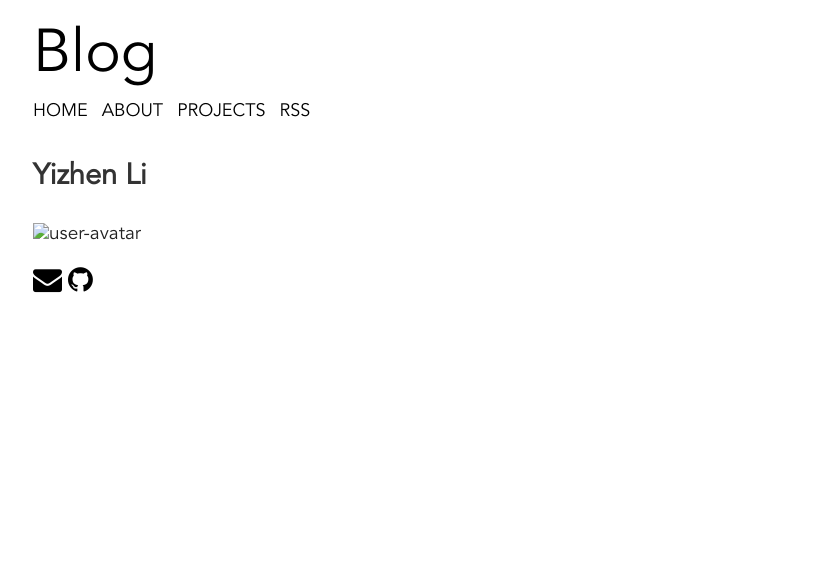
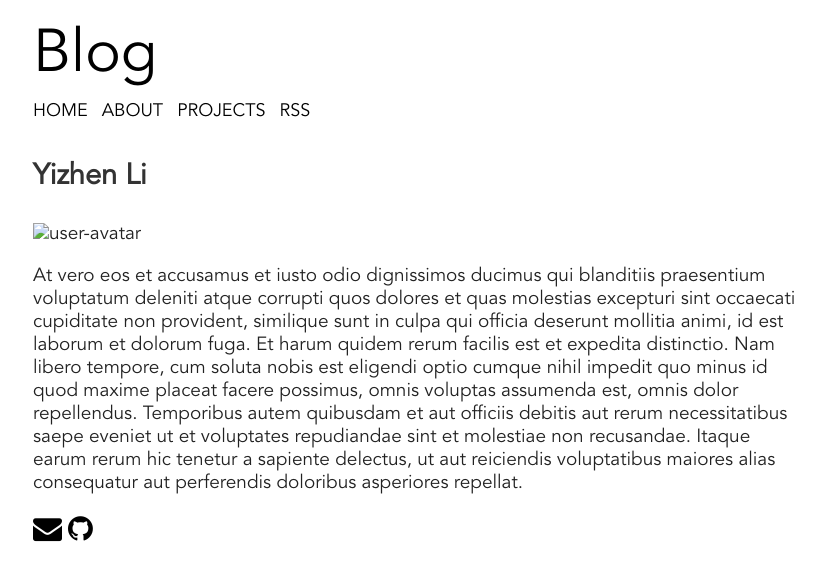
Before and after one commit to alexandrali3/alexandrali3.github.io, a Jekyll site: the page built from about.md, in a window 1280 px wide. Shown: the top 581 px of the page, without its empty margins (223-1048 px from the left). Built offline with Jekyll 4.4.1, drawn with Linux system fonts in a browser that asks for light colours.

Commit message:
Modify template

```diff
--- a/_config.yml
+++ b/_config.yml
@@ -1,6 +1,8 @@
 name: Blog
 description: >
     Yizhen Li's Blog
+about: >
+    At vero eos et accusamus et iusto odio dignissimos ducimus qui blanditiis praesentium voluptatum deleniti atque corrupti quos dolores et quas molestias excepturi sint occaecati cupiditate non provident, similique sunt in culpa qui officia deserunt mollitia animi, id est laborum et dolorum fuga. Et harum quidem rerum facilis est et expedita distinctio. Nam libero tempore, cum soluta nobis est eligendi optio cumque nihil impedit quo minus id quod maxime placeat facere possimus, omnis voluptas assumenda est, omnis dolor repellendus. Temporibus autem quibusdam et aut officiis debitis aut rerum necessitatibus saepe eveniet ut et voluptates repudiandae sint et molestiae non recusandae. Itaque earum rerum hic tenetur a sapiente delectus, ut aut reiciendis voluptatibus maiores alias consequatur aut perferendis doloribus asperiores repellat.
 
 master_repo: false
 url: "http://alexandrali3.github.io"
```
